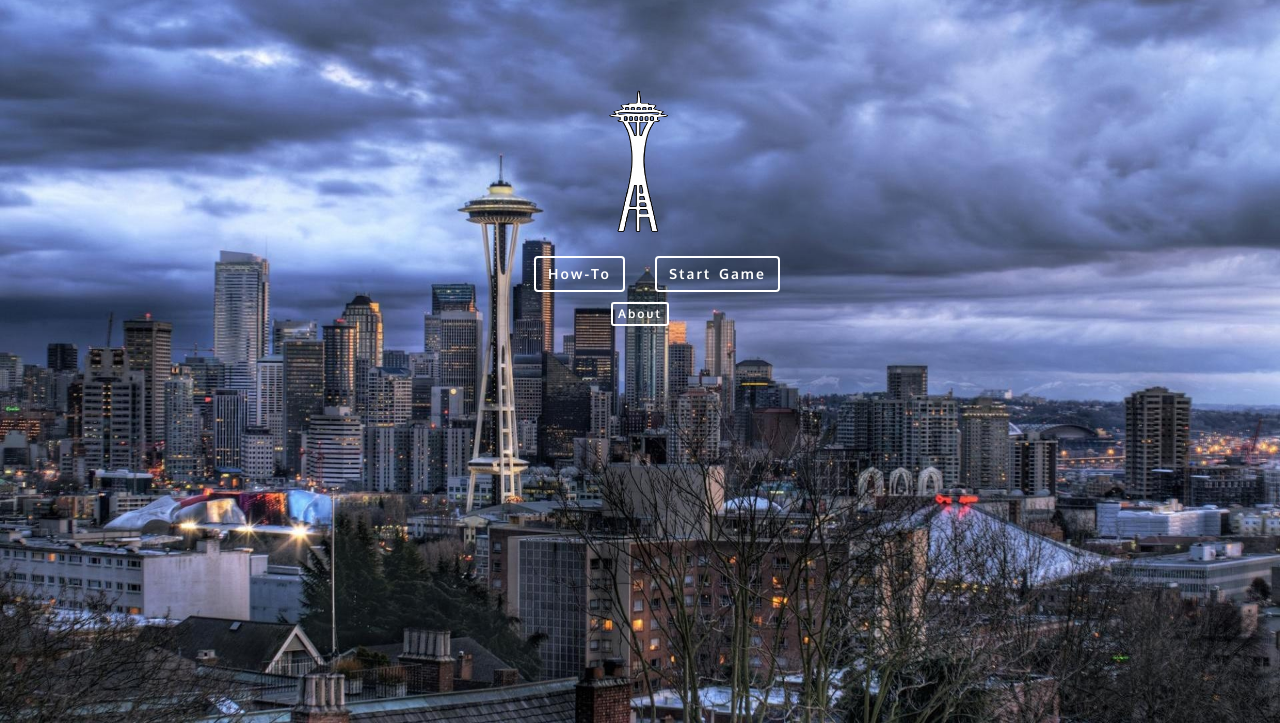
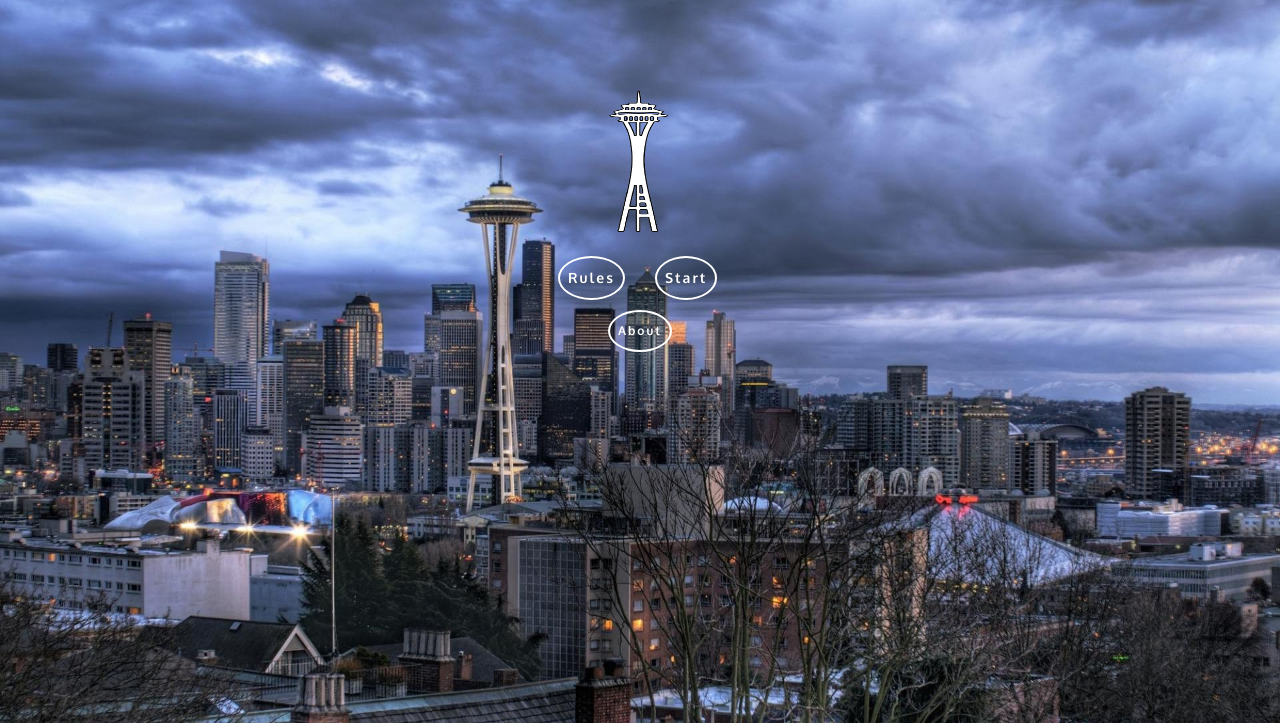
Before and after one commit to ebrillhart/a-true-seattleite, a plain HTML site: page index.html in a window 1280 px wide. Shown: the part 77-800 px from the top of the page. Drawn offline with nearby package versions, Linux system fonts and the light colour scheme.

Commit message:
minor styling

```diff
--- a/CSS/style.css
+++ b/CSS/style.css
@@ -20,6 +20,9 @@ button {
     word-spacing: 2px;
     font-family: Oxygen;
     outline: none;
+    border-radius: 100%;
+    padding: 10px 8px;
+    text-align: center;
 }
 
 .btn-default:hover {
--- a/JS/script.js
+++ b/JS/script.js
@@ -82,7 +82,7 @@ var playerTwoTurn = function() {
 			winFunction(twoWins);
 		} else {
 			// else keep playing
-			if (board[j + spinResult] === board[j]) {
+			if (board[j + spinResult] === board[i]) {
 				playerTwoMove.css({backgroundColor: "purple"});
 			} else {
 				playerTwoMove.css({backgroundColor: "blue"});
--- a/index.html
+++ b/index.html
@@ -39,11 +39,11 @@
 				<div class="row" id="gamebuttons">
 					<!-- How-To Button -->
 					<div class="col-xs-4 col-sm-4 col-md-4 col-lg-4 col-xs-offset-2 col-sm-offset-2 col-md-offset-2 col-lg-offset-2">
-						<button class="btn btn-default pull-right" id="howtobutton" type="submit">How-To</button>
+						<button class="btn btn-default pull-right" id="howtobutton" type="submit">Rules</button>
 					</div>
 					<!-- New Game button -->
 					<div class="col-xs-4 col-sm-4 col-md-4 col-lg-4">
-						<button class="btn btn-default pull-left" id="startgame" type="submit">Start Game</button>
+						<button class="btn btn-default pull-left" id="startgame" type="submit">Start</button>
 					</div>
 				</div>
 				<!-- Row for the smaller about button -->
@@ -71,7 +71,7 @@
 					</div>
 					<!-- New Game button -->
 					<div class="col-xs-4 col-sm-4 col-md-4 col-lg-4">
-						<button class="btn btn-default pull-left" id="howtostart" type="submit">Start Game</button>
+						<button class="btn btn-default pull-left" id="howtostart" type="submit">Start</button>
 					</div>
 			</div>
 		</div>
```
